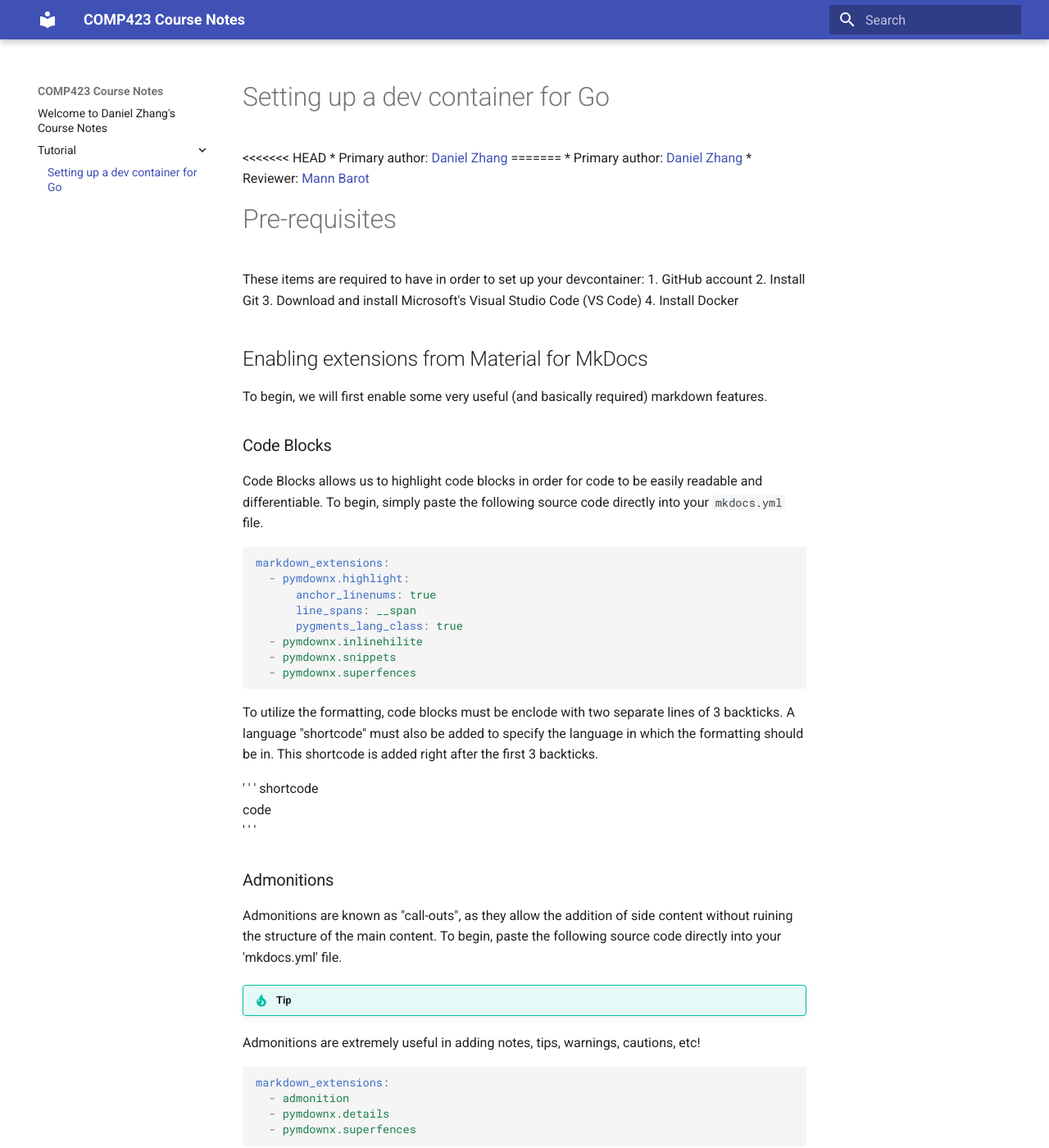
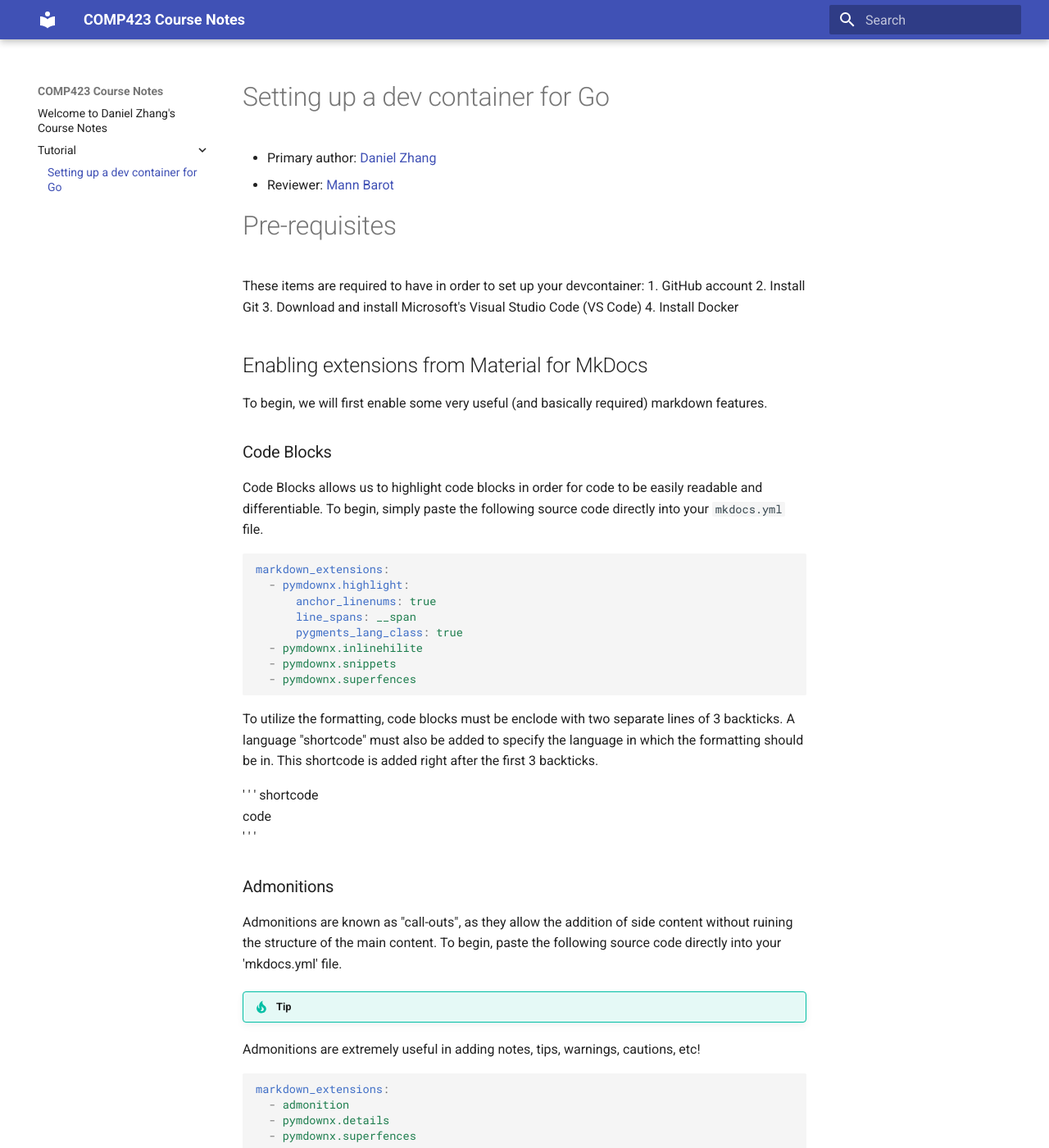
Before and after one commit to D123aniel/comp423-course-notes, an MkDocs documentation site: the page built from docs/tutorial/go-setup.md, in a window 1280 px wide and 1400 px high. Shown: the whole window at 82% size. Built offline with MkDocs 1.6.1 and Material for MkDocs 9.7.7, drawn with Linux system fonts in a browser that asks for light colours.

Commit message:
fixed go-setup stuff

```diff
--- a/docs/tutorial/go-setup.md
+++ b/docs/tutorial/go-setup.md
@@ -1,8 +1,5 @@
 # Setting up a dev container for Go
 
-<<<<<<< HEAD
-* Primary author: [Daniel Zhang](https://github.com/D123aniel/)
-=======
 * Primary author: [Daniel Zhang](https://github.com/D123aniel/)
 * Reviewer: [Mann Barot](https://github.com/MannBarot)
 
```
Also changed, not shown: other parts of docs/tutorial/go-setup.md (+0 -1 lines).
